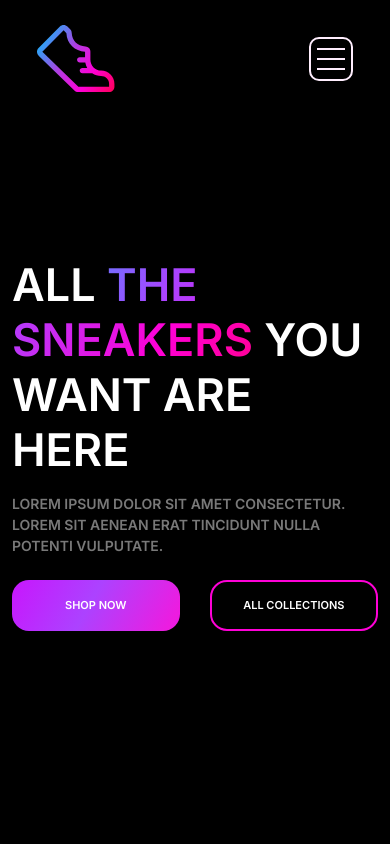
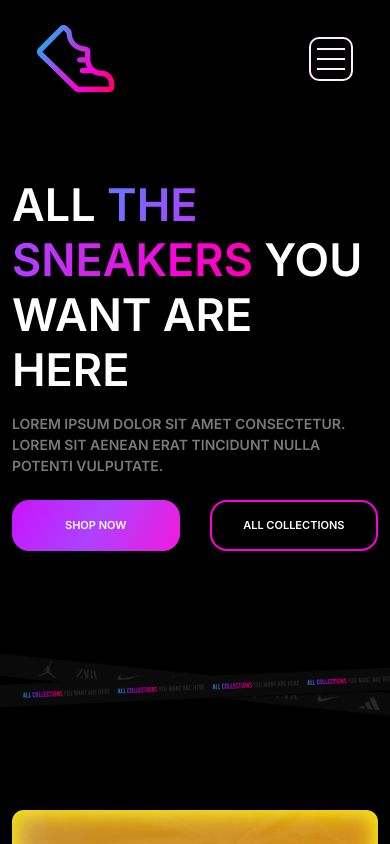
Before and after one commit to normansrgn/graduateWork, a React app: page / in a window 390 px wide. Shown: the top 844 px of the page. Built offline with nearby package versions, Linux system fonts and the light colour scheme; the HTML template or start-up script is replaced by a standard one.

Commit message:
fix adaptive

```diff
--- a/src/components/Prom/__prom.scss
+++ b/src/components/Prom/__prom.scss
@@ -115,6 +115,12 @@
 
 @media (max-width: 760px) {
   .prom {
+    margin-top: 60px;
+
+    &__hrImg {
+      margin-top: 100px;
+    }
+
     & h1 {
       width: auto;
       font-size: 45px;
```
